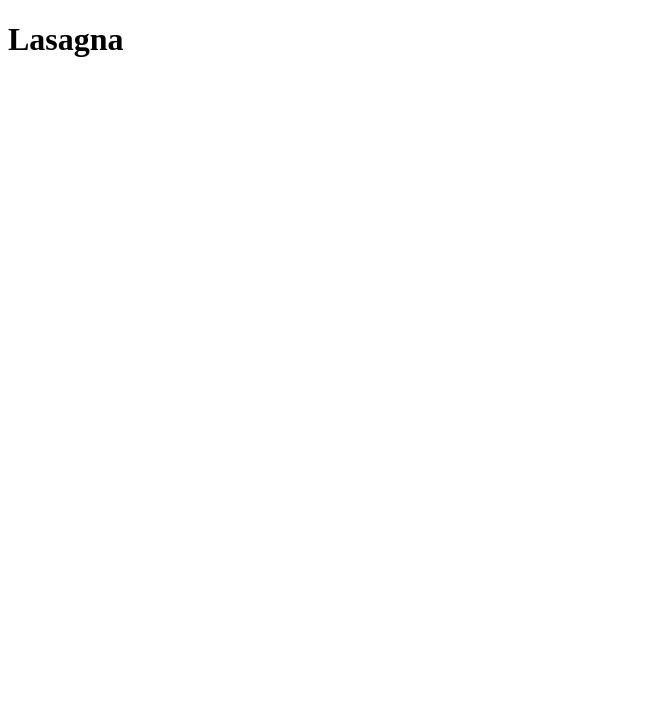
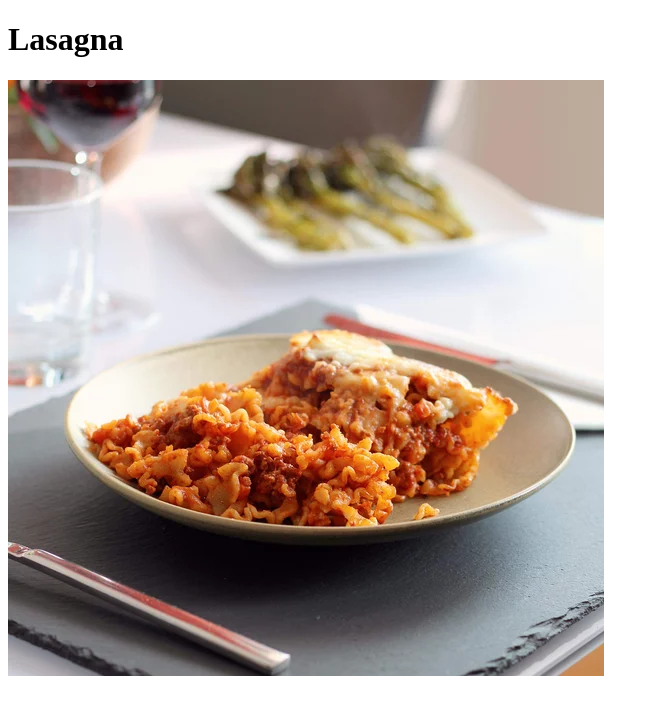
Before and after one commit to marktint/odin-recipes, a plain HTML site: page recipes/lasagna.html in a window 1280 px wide. Shown: the whole page, without its empty margins (0-659 px from the left). Drawn offline with Linux system fonts and the light colour scheme.

Commit message:
recipes/lasagna.html

```diff
--- a/recipes/lasagna.html
+++ b/recipes/lasagna.html
@@ -8,5 +8,7 @@
 </head>
 <body>
     <h1>Lasagna</h1>
+
+    <img src="../recipes/images/lasagna.jpg">
 </body>
 </html>
```
Also changed, not shown: recipes/images/lasagna.jpg (added), 2 other files.
